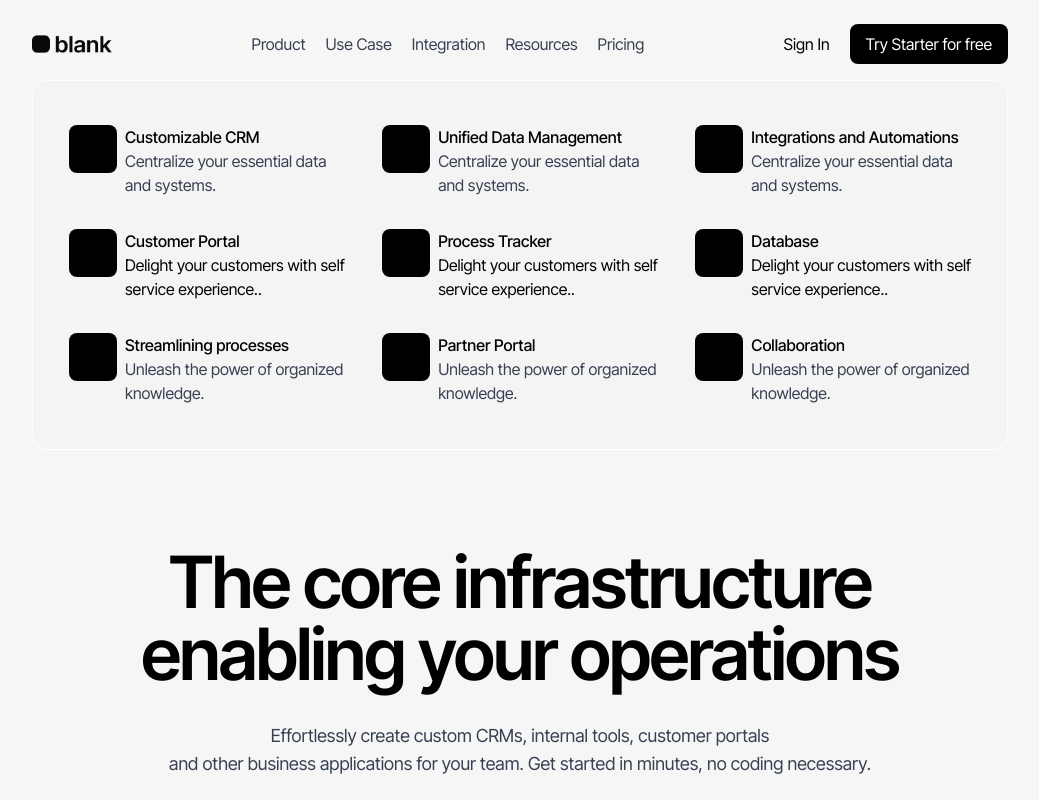
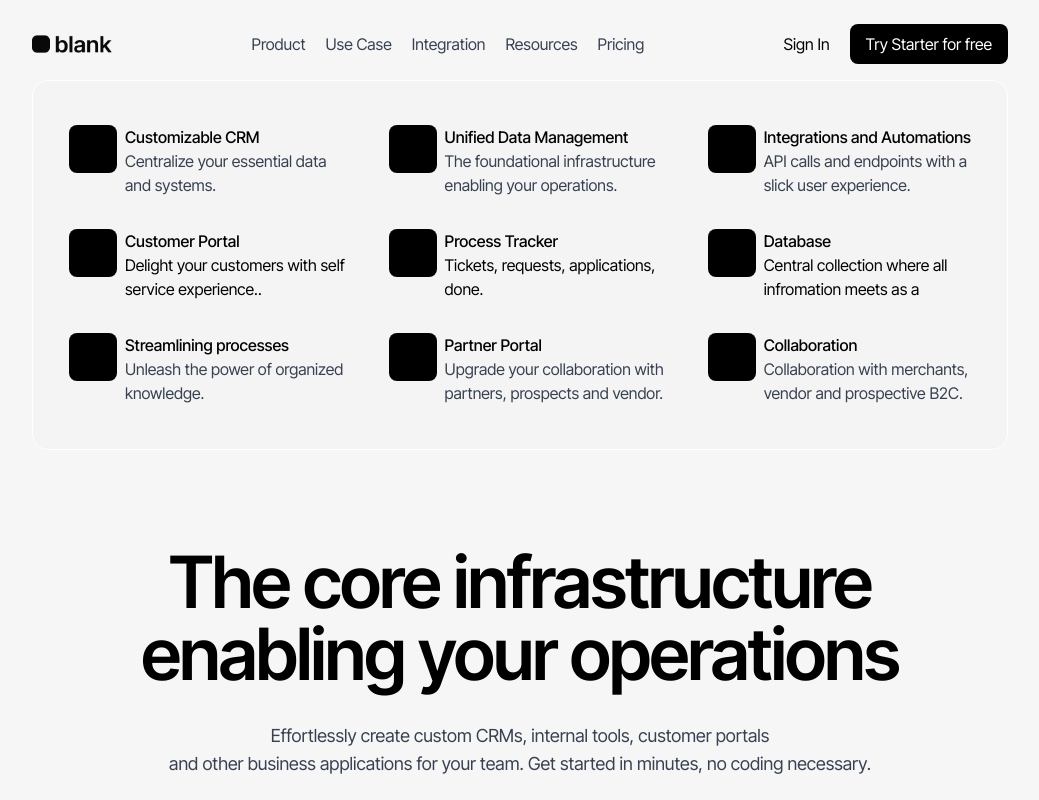
Before and after one commit to byfolarin/didactic-waffle, a React (Vite) app in the folder waffles-tailwind/: page / in a window 1280 px wide. Shown: the top 800 px of the page, without its empty margins (120-1159 px from the left). Built offline with nearby package versions, Linux system fonts and the light colour scheme.

Commit message:
tailwind icons

```diff
--- a/waffles-tailwind/src/Components/Dropdown.jsx
+++ b/waffles-tailwind/src/Components/Dropdown.jsx
@@ -38,7 +38,7 @@ const Dropdown = () => {
           <div className="div-icons w-12 h-12 rounded-lg bg-black"></div>
           <div>
           <div className='font-medium'>Unified Data Management</div>
-          <p className='text-gray-700'>Centralize your essential data <br /> and systems.</p>
+          <p className='text-gray-700'>The foundational infrastructure <br/> enabling your operations.</p>
           </div>
     </div>
 
@@ -46,7 +46,7 @@ const Dropdown = () => {
           <div className="div-icons w-12 h-12 rounded-lg bg-black"></div>
           <div>
           <div className='font-medium'>Process Tracker</div>
-          <p className=''>Delight your customers with self <br/> service experience..</p>
+          <p className=''>Tickets, requests, applications, <br/> done.</p>
           </div>
     </div>
 
@@ -54,7 +54,7 @@ const Dropdown = () => {
           <div className="div-icons w-12 h-12 rounded-lg bg-black"></div>
           <div>
           <div className='font-medium'>Partner Portal</div>
-          <p className='text-gray-700'>Unleash the power of organized <br/> knowledge.</p>
+          <p className='text-gray-700'>Upgrade your collaboration with <br/> partners, prospects and vendor.</p>
           </div>
     </div>
 </div>
@@ -65,7 +65,7 @@ const Dropdown = () => {
           <div className="div-icons w-12 h-12 rounded-lg bg-black"></div>
           <div>
           <div className='font-medium'>Integrations and Automations</div>
-          <p className='text-gray-700'>Centralize your essential data <br /> and systems.</p>
+          <p className='text-gray-700'>API calls and endpoints with a <br/> slick user experience.</p>
           </div>
     </div>
 
@@ -73,7 +73,7 @@ const Dropdown = () => {
           <div className="div-icons w-12 h-12 rounded-lg bg-black"></div>
           <div>
           <div className='font-medium'>Database</div>
-          <p className=''>Delight your customers with self <br/> service experience..</p>
+          <p className=''>Central collection where all <br/> infromation meets as a</p>
           </div>
     </div>
 
@@ -81,7 +81,7 @@ const Dropdown = () => {
           <div className="div-icons w-12 h-12 rounded-lg bg-black"></div>
           <div>
           <div className='font-medium'>Collaboration</div>
-          <p className='text-gray-700'>Unleash the power of organized <br/> knowledge.</p>
+          <p className='text-gray-700'>Collaboration with merchants, <br/> vendor and prospective B2C.</p>
           </div>
     </div>
 </div>
```
